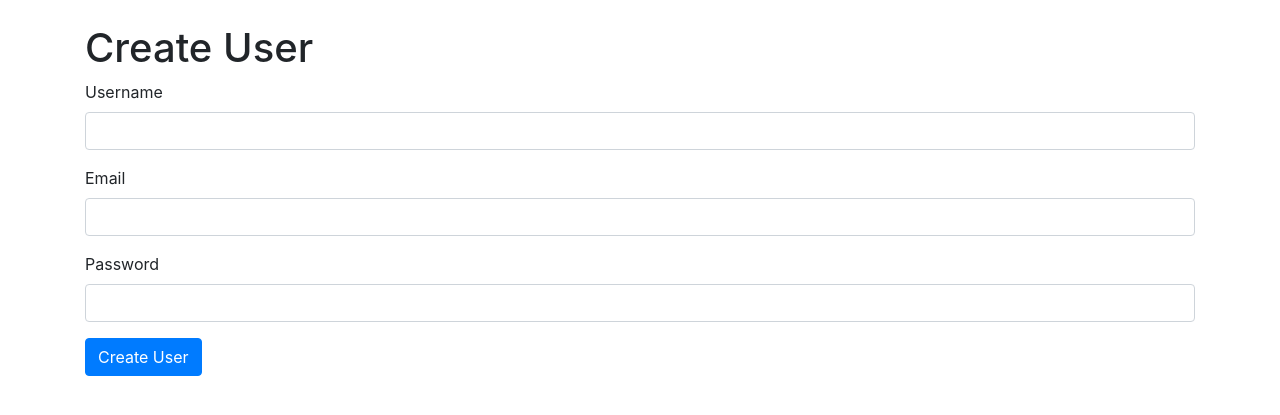
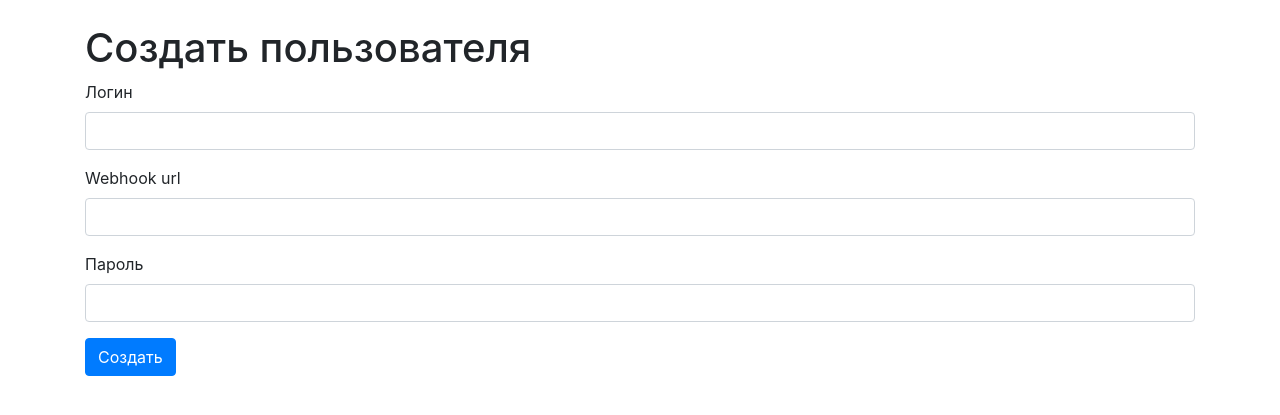
Before and after one commit to Tayper1993/standart, a Flask app: page /user/create in a window 1280 px wide. Shown: the part 56-471 px from the top of the page. Run offline with Flask 3, Linux system fonts and the light colour scheme; some libraries are stand-ins or nearby versions.

Commit message:
Миграция, правки по шаблонам и правка апишек

```diff
--- a/app/forms.py
+++ b/app/forms.py
@@ -5,4 +5,5 @@ from wtforms.validators import DataRequired, Email, Length
 class UserForm(FlaskForm):
     username = StringField('Username', validators=[DataRequired(), Length(min=2, max=64)])
     password = PasswordField('Password', validators=[Length(min=6)])
+    webhook_url = StringField('Webhook URL', validators=[DataRequired()])
     submit = SubmitField('Submit')
--- a/app/models/transaction.py
+++ b/app/models/transaction.py
@@ -1,4 +1,4 @@
-from datetime import datetime
+from datetime import datetime, timezone
 
 import sqlalchemy as sa
 import sqlalchemy.orm as so
@@ -19,8 +19,8 @@ class Transaction(db.Model):
     commission: so.Mapped[float] = so.mapped_column(sa.Float, nullable=False, comment='Комиссия')
     status: so.Mapped[str] = so.mapped_column(
         sa.String(12), default='Ожидание', server_default='Ожидание', comment='Статус')
-    created_at: so.Mapped[datetime] = so.mapped_column(sa.DateTime, default=datetime.now,
-                                                       comment='Дата и время создания')
+    created_at: so.Mapped[datetime] = so.mapped_column(
+        default=lambda: datetime.now(timezone.utc), comment='Дата и время создания')
 
     def __repr__(self):
         return f'<Transaction: {self.id}, Amount: {self.amount}, Status: {self.status}, Created At: {self.created_at}>'
--- a/app/models/user.py
+++ b/app/models/user.py
@@ -9,9 +9,9 @@ class User(db.Model):
     id: so.Mapped[int] = so.mapped_column(primary_key=True, comment='Идентификатор')
     username: so.Mapped[str] = so.mapped_column(sa.String(64), index=True, unique=True, comment='Логин')
     password_hash: so.Mapped[str] = so.mapped_column(sa.String(256), comment='Хэш пароля')
-    balance: so.Mapped[float] = so.mapped_column(sa.Float, default=0.0, comment='Баланс')
-    commission_rate: so.Mapped[float] = so.mapped_column(sa.Float, default=0.0, comment='Ставка комиссии')
-    webhook_url: so.Mapped[str] = so.mapped_column(sa.String(256), comment='URL webhook')
+    balance: so.Mapped[float | None] = so.mapped_column(sa.Float, default=0.0, comment='Баланс')
+    commission_rate: so.Mapped[float | None] = so.mapped_column(sa.Float, default=0.0, comment='Ставка комиссии')
+    webhook_url: so.Mapped[str | None] = so.mapped_column(sa.String(256), comment='URL webhook')
     is_superuser: so.Mapped[bool] = so.mapped_column(sa.Boolean, default=False, comment='Суперпользователь')
 
     def __repr__(self) -> str:
--- a/app/routes.py
+++ b/app/routes.py
@@ -23,25 +23,28 @@ def dashboard():
 
 @app.route('/users')
 def users():
-    users = User.query.all()
-    return render_template('users.html', users=users)
+    all_users = User.query.all()
+    return render_template('users.html', users=all_users)
 
 
 @app.route('/transactions')
 def transactions():
-    transactions = Transaction.query.all()
-    return render_template('transactions.html', transactions=transactions)
+    all_transactions = Transaction.query.all()
+    return render_template('transactions.html', transactions=all_transactions)
 
 
 @app.route('/user/create', methods=['GET', 'POST'])
 def create_user():
     form = UserForm()
     if form.validate_on_submit():
-        new_user = User(username=form.username.data)
+        new_user = User(
+            username=form.username.data,
+            webhook_url=form.webhook_url.data,
+        )
         new_user.set_password(form.password.data)
         db.session.add(new_user)
         db.session.commit()
-        flash('User created successfully.')
+        flash('Пользователь создан')
         return redirect(url_for('users'))
     return render_template('create_user.html', form=form)
 
@@ -50,16 +53,16 @@ def create_user():
 def edit_user(user_id):
     user = User.query.get(user_id)
     if not user:
-        flash('User not found.')
+        flash('Пользователь не найден')
         return redirect(url_for('users'))
 
     if request.method == 'POST':
         user.username = request.form['username']
-        user.email = request.form['email']
+        user.email = request.form['webhook_url']
         if request.form['password']:
-            user.set_password(request.form['password'])  # Обновляем пароль, если он указан
+            user.set_password(request.form['password'])
         db.session.commit()
-        flash('User updated successfully.')
+        flash('Данные успешно обновлены')
         return redirect(url_for('users'))
 
     return render_template('edit_user.html', user=user)
@@ -71,9 +74,9 @@ def delete_user(user_id):
     if user:
         db.session.delete(user)
         db.session.commit()
-        flash('User deleted successfully.')
+        flash('Пользователь успешно удалён.')
     else:
-        flash('User not found.')
+        flash('Пользователь не найден')
     return redirect(url_for('users'))
 
 
--- a/app/templates/create_user.html
+++ b/app/templates/create_user.html
@@ -1,20 +1,21 @@
 {% extends 'layout.html' %}
 
 {% block content %}
-    <h1>Create User</h1>
+    <h1>Создать пользователя</h1>
     <form method="POST">
+        {{ form.hidden_tag() }}
         <div class="form-group">
-            <label for="username">Username</label>
-            <input type="text" class="form-control" name="username" required>
+            <label for="username">Логин</label>
+            {{ form.username(class="form-control") }}
         </div>
         <div class="form-group">
-            <label for="email">Email</label>
-            <input type="email" class="form-control" name="email" required>
+            <label for="webhook_url">Webhook url</label>
+            {{ form.webhook_url(class="form-control") }}
         </div>
         <div class="form-group">
-            <label for="password">Password</label>
-            <input type="password" class="form-control" name="password" required>
+            <label for="password">Пароль</label>
+            {{ form.password(class="form-control") }}
         </div>
-        <button type="submit" class="btn btn-primary">Create User</button>
+        <button type="submit" class="btn btn-primary">Создать</button>
     </form>
 {% endblock %}
--- a/app/templates/users.html
+++ b/app/templates/users.html
@@ -2,7 +2,7 @@
 
 {% block content %}
     <h1>Пользователи</h1>
-    <a href="{{ url_for('create_user') }}" class="btn btn-primary">Create User</a>
+    <a href="{{ url_for('create_user') }}" class="btn btn-primary">Создать пользователя</a>
     <table class="table">
         <thead>
         <tr>
--- a/config.py
+++ b/config.py
@@ -4,4 +4,5 @@ basedir = os.path.abspath(os.path.dirname(__file__))
 
 
 class Config:
+    SECRET_KEY = os.environ.get('SECRET_KEY') or 'you-will-never-guess'
     SQLALCHEMY_DATABASE_URI = os.environ.get('DATABASE_URL') or 'sqlite:///' + os.path.join(basedir, 'app.db')
```
Also changed, not shown: app/templates/edit_user.html (+6 -6 lines), migrations/versions/9bd8826d09c4_init_migration.py (deleted, +0 -52 lines), app.db.
